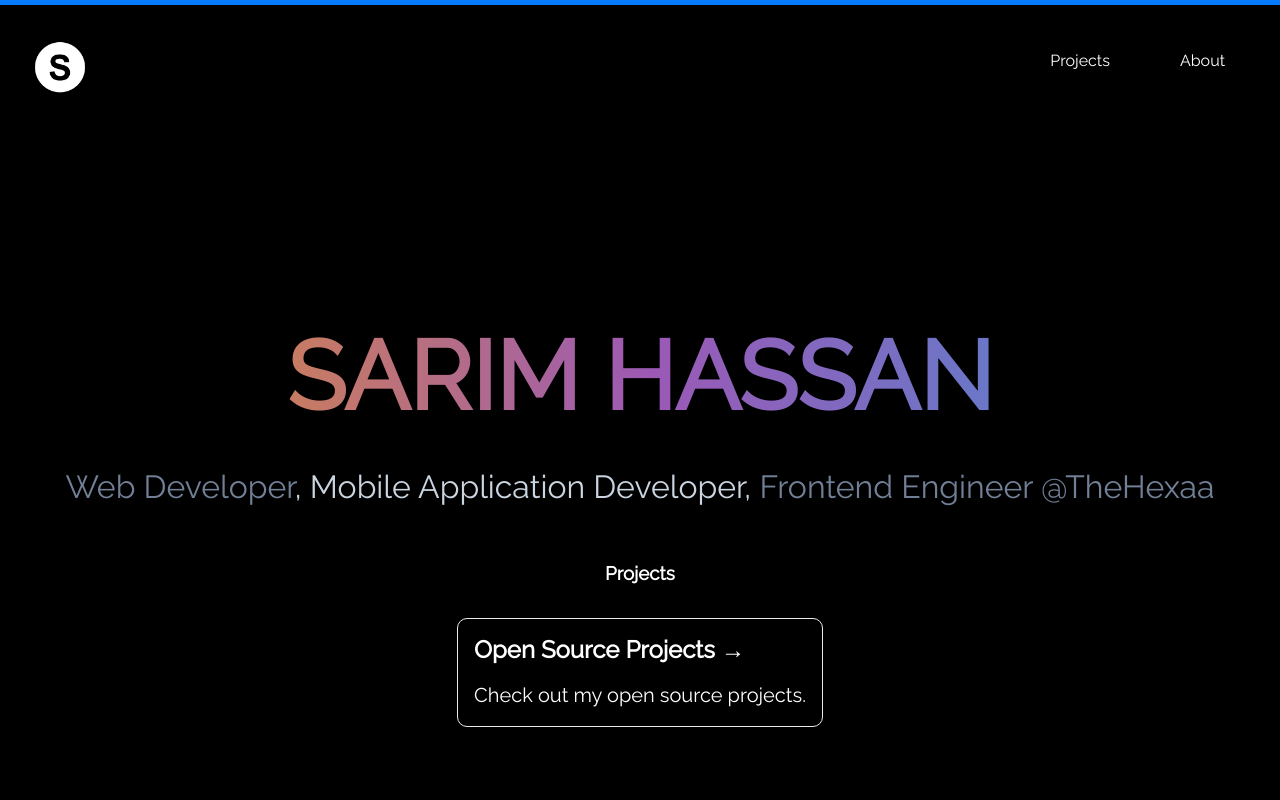
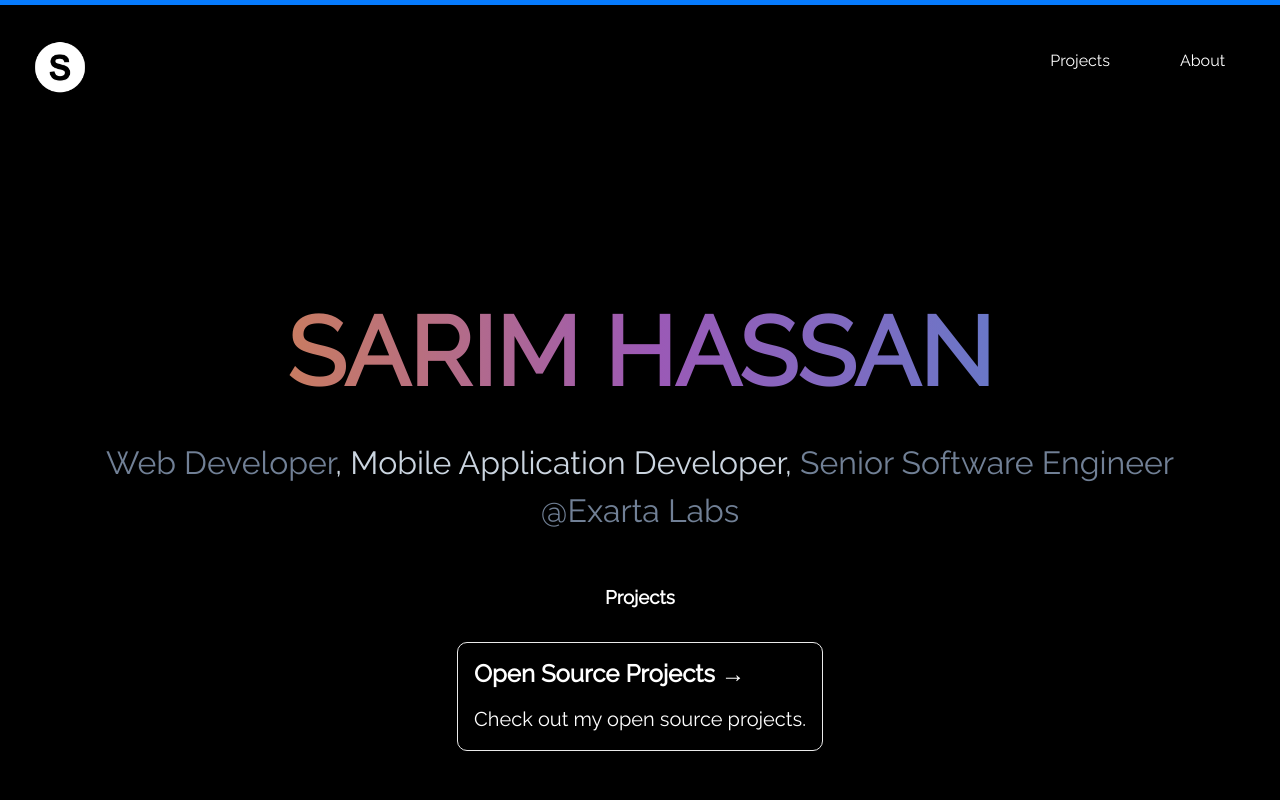
Before and after one commit to msarimhassan/Portfolio, a Next.js app: page / in a window 1280 px wide. Shown: the top 800 px of the page. Built offline with nearby package versions, Linux system fonts and the light colour scheme.

Commit message:
updated the designation and org name

```diff
--- a/pages/index.js
+++ b/pages/index.js
@@ -18,9 +18,8 @@ export default function Home() {
             <h1 className={styles.title}>Sarim Hassan</h1>
 
             <p className={styles.description}>
-                            <span className={styles.highlight}>Web Developer</span>, Mobile
-                            Application Developer,{' '}
-                            <span className={styles.highlight}>Frontend Engineer @TheHexaa</span>
+              <span className={styles.highlight}>Web Developer</span>, Mobile Application Developer,{' '}
+              <span className={styles.highlight}>Senior Software Engineer @Exarta Labs</span>
               {/* <code className={styles.code}>pages/index.js</code> */}
             </p>
             <div className={styles.grid}>
```
Also changed, not shown: 2 other files (tests, documents, lock files or other folders). Lines whose indentation alone changed are shown as unchanged.
